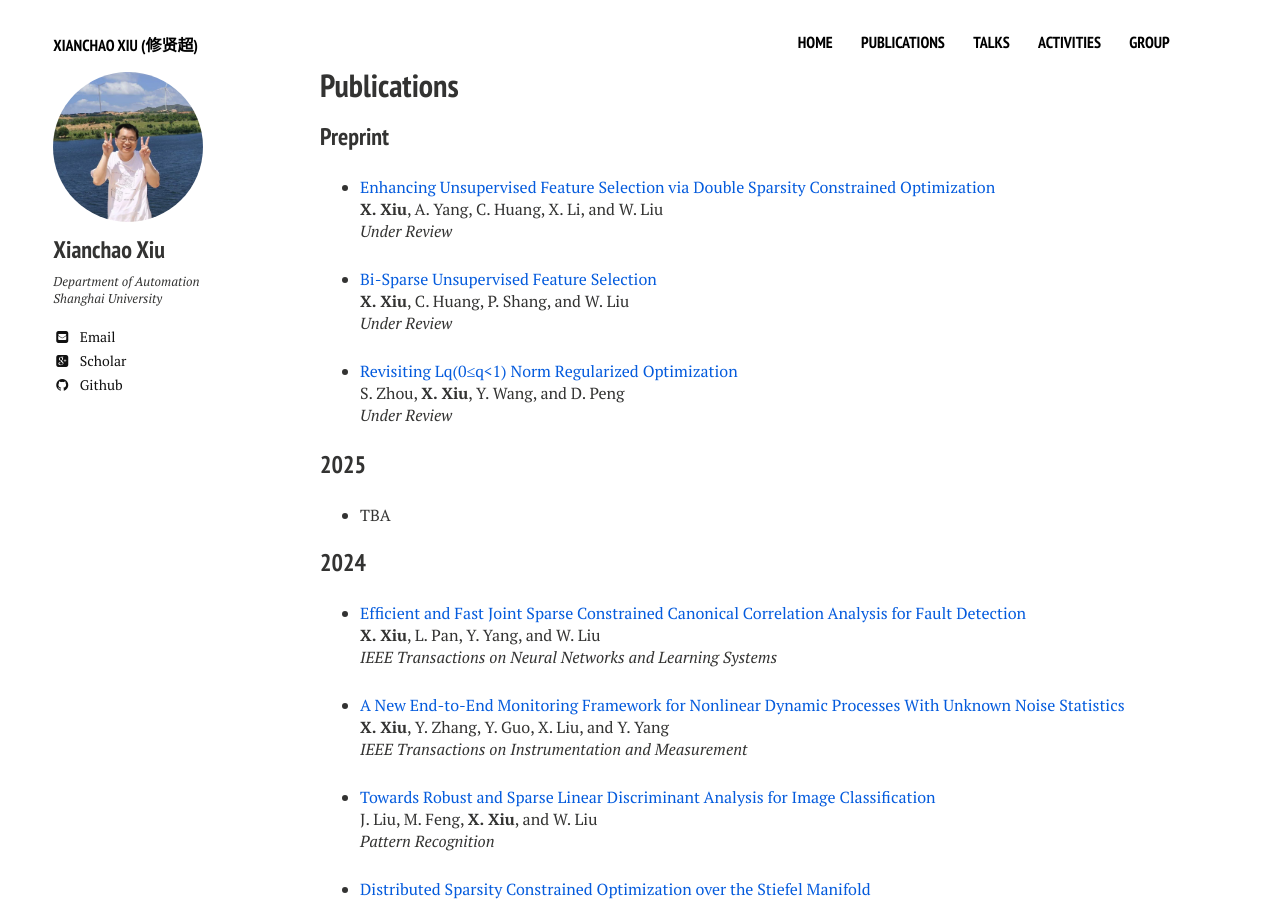
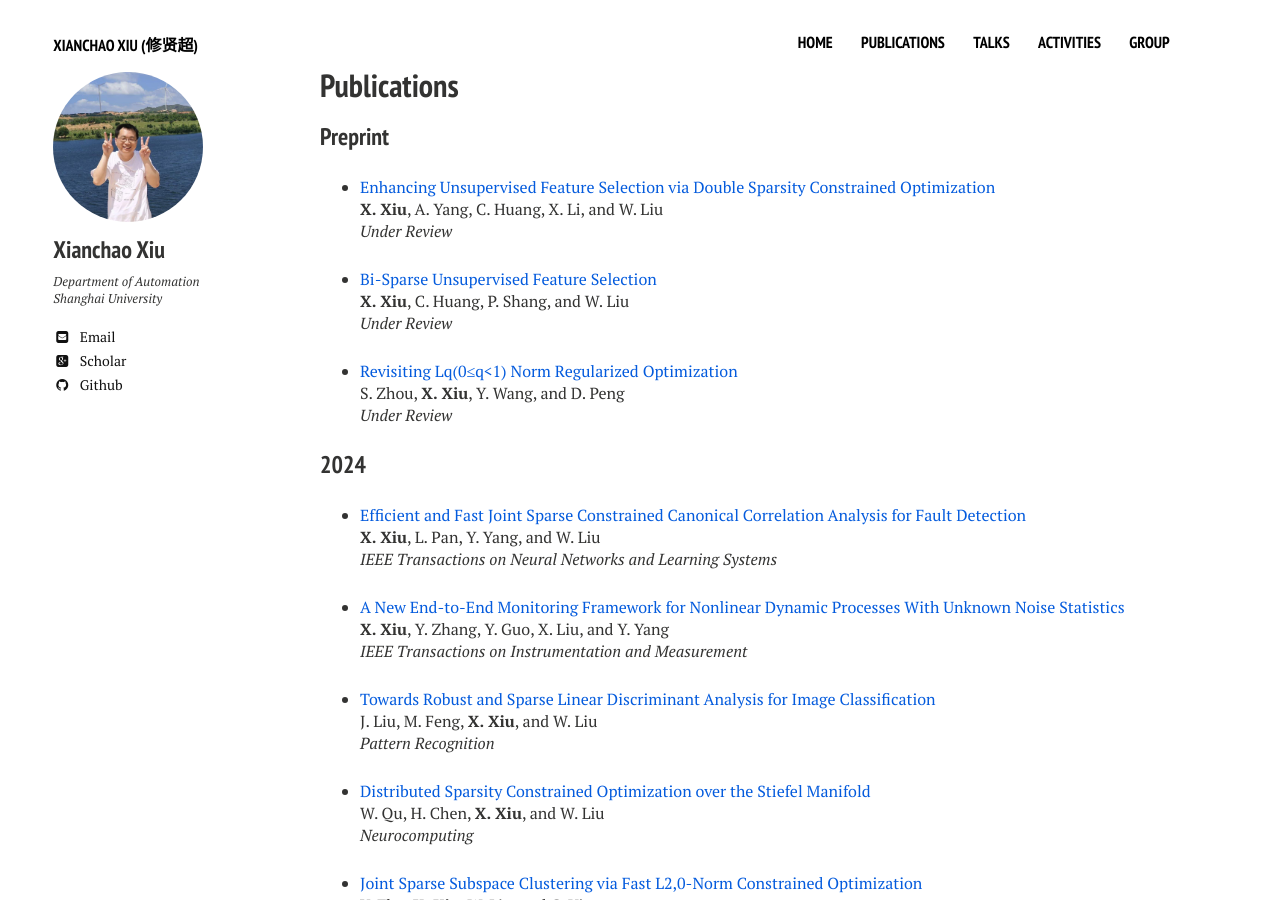
Before and after one commit to xianchaoxiu/xianchaoxiu.github.io, a Jekyll site: the page built from publications/index.md, in a window 1280 px wide and 900 px high. Built offline with Jekyll 4.4.1, drawn with Linux system fonts in a browser that asks for light colours; nearby versions of some CDN libraries.

Commit message:
Update index.md

```diff
--- a/publications/index.md
+++ b/publications/index.md
@@ -27,9 +27,6 @@ S. Zhou, <b>X. Xiu</b>, Y. Wang, and D. Peng<br>
 
 
 
-### 2025
-
-* TBA <br>
 
 
 
```
